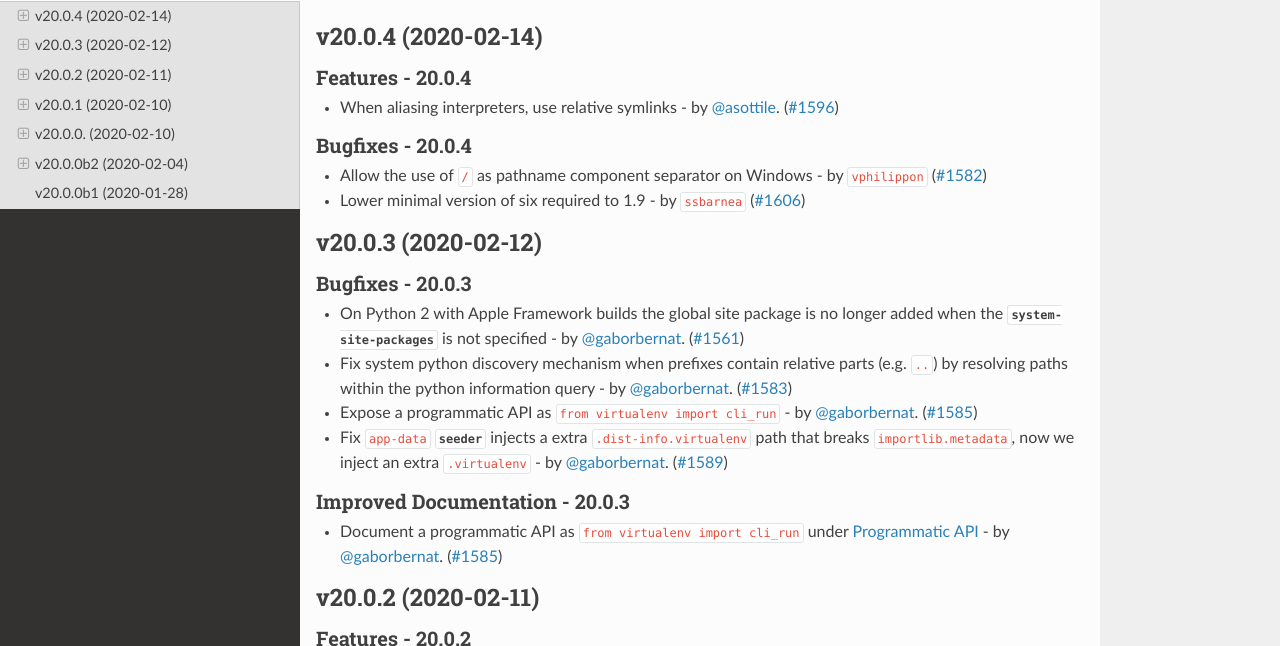
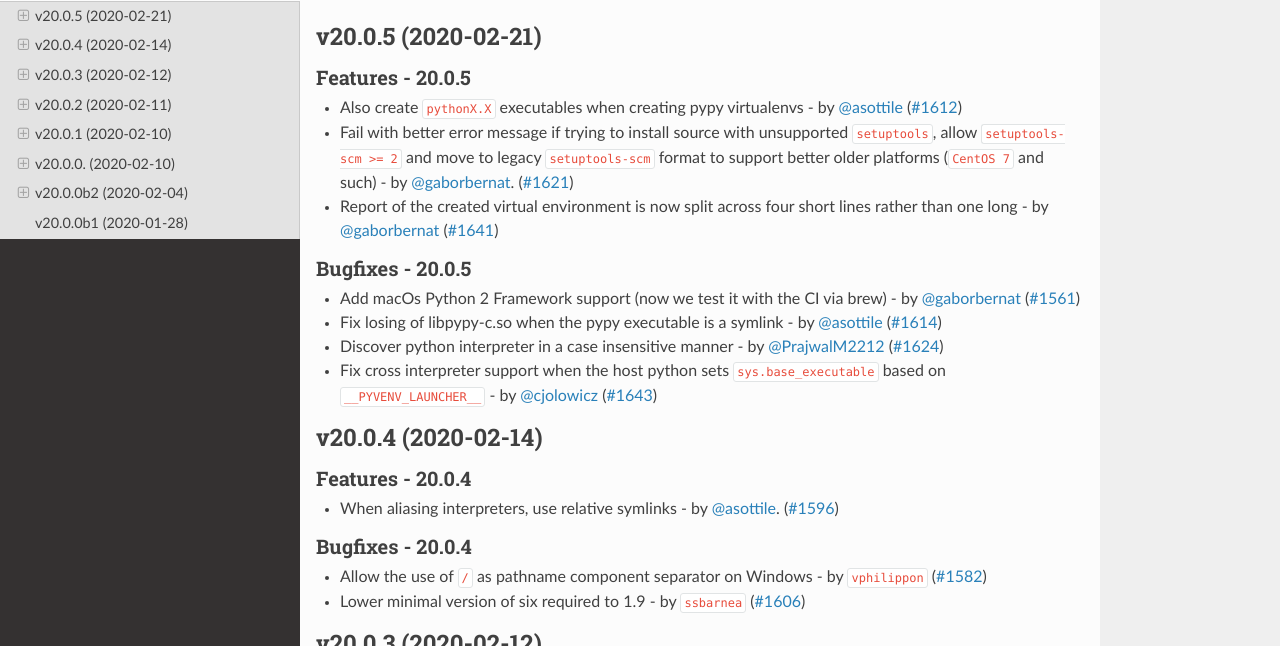
Before and after one commit to pypa/virtualenv, a Sphinx documentation site: the page built from docs/changelog.rst, in a window 1280 px wide and 900 px high, cut to the strip 254-900 px from the top of the window. Built offline with Sphinx 7.4.7 and the Read the Docs theme 2.0.0, drawn with Linux system fonts in a browser that asks for light colours; pages that are not in the unit, such as notebooks, are missing from menus; the version number could not be read and is left out.

Commit message:
release 20.0.5
Signed-off-by: Bernat Gabor <bgabor8@bloomberg.net>

```diff
--- a/docs/changelog.rst
+++ b/docs/changelog.rst
@@ -4,6 +4,25 @@
 .. include:: _draft.rst
 
 .. towncrier release notes start
+
+v20.0.5 (2020-02-21)
+--------------------
+
+Features - 20.0.5
+~~~~~~~~~~~~~~~~~
+- Also create ``pythonX.X`` executables when creating pypy virtualenvs - by :user:`asottile` (`#1612 <https://github.com/pypa/virtualenv/issues/1612>`_)
+- Fail with better error message if trying to install source with unsupported ``setuptools``, allow ``setuptools-scm >= 2``
+  and move to legacy ``setuptools-scm`` format to support better older platforms (``CentOS 7`` and such) - by :user:`gaborbernat`. (`#1621 <https://github.com/pypa/virtualenv/issues/1621>`_)
+- Report of the created virtual environment is now split across four short lines rather than one long - by :user:`gaborbernat` (`#1641 <https://github.com/pypa/virtualenv/issues/1641>`_)
+
+Bugfixes - 20.0.5
+~~~~~~~~~~~~~~~~~
+- Add macOs Python 2 Framework support (now we test it with the CI via brew) - by :user:`gaborbernat` (`#1561 <https://github.com/pypa/virtualenv/issues/1561>`_)
+- Fix losing of libpypy-c.so when the pypy executable is a symlink - by :user:`asottile` (`#1614 <https://github.com/pypa/virtualenv/issues/1614>`_)
+- Discover python interpreter in a case insensitive manner - by :user:`PrajwalM2212` (`#1624 <https://github.com/pypa/virtualenv/issues/1624>`_)
+- Fix cross interpreter support when the host python sets ``sys.base_executable`` based on ``__PYVENV_LAUNCHER__`` -
+  by :user:`cjolowicz` (`#1643 <https://github.com/pypa/virtualenv/issues/1643>`_)
+
 
 v20.0.4 (2020-02-14)
 --------------------
--- a/docs/changelog/1561.bugfix.rst
+++ /dev/null
@@ -1 +0,0 @@
-Add macOs Python 2 Framework support (now we test it with the CI via brew) - by :user:`gaborbernat`
--- a/docs/changelog/1612.feature.rst
+++ /dev/null
@@ -1 +0,0 @@
-Also create ``pythonX.X`` executables when creating pypy virtualenvs - by :user:`asottile`
--- a/docs/changelog/1614.bugfix.rst
+++ /dev/null
@@ -1 +0,0 @@
-Fix losing of libpypy-c.so when the pypy executable is a symlink - by :user:`asottile`
--- a/docs/changelog/1621.feature.rst
+++ /dev/null
@@ -1,2 +0,0 @@
-Fail with better error message if trying to install source with unsupported ``setuptools``, allow ``setuptools-scm >= 2``
-and move to legacy ``setuptools-scm`` format to support better older platforms (``CentOS 7`` and such) - by :user:`gaborbernat`.
--- a/docs/changelog/1624.bugfix.rst
+++ /dev/null
@@ -1 +0,0 @@
-Discover python interpreter in a case insensitive manner - by :user:`PrajwalM2212`
--- a/docs/changelog/1641.feature.rst
+++ /dev/null
@@ -1 +0,0 @@
-Report of the created virtual environment is now split across four short lines rather than one long - by :user:`gaborbernat`
--- a/docs/changelog/1643.bugfix.rst
+++ /dev/null
@@ -1,2 +0,0 @@
-Fix cross interpreter support when the host python sets ``sys.base_executable`` based on ``__PYVENV_LAUNCHER__`` -
-by :user:`cjolowicz`
```
